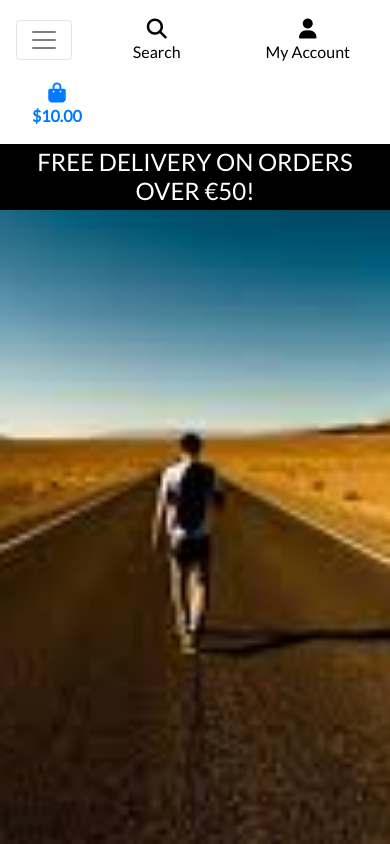
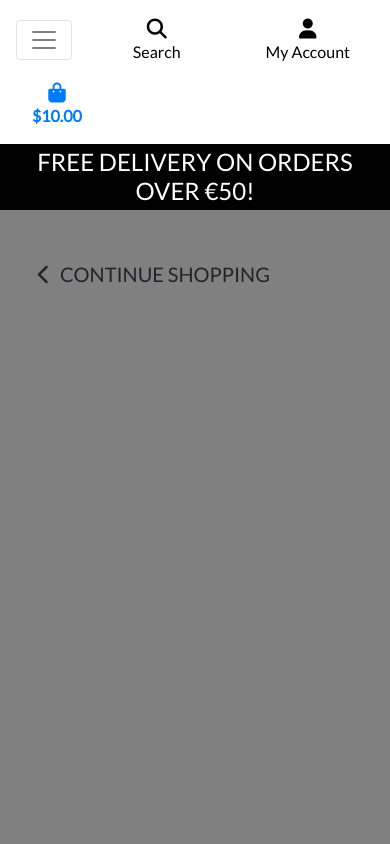
Before and after one commit to colinshaw1/star-nutrition, a Django app: template shoppingbag/templates/bag/bag.html in a window 390 px wide. Run offline with Django 3.2, Linux system fonts and the light colour scheme; the template is opened without the code that fills it: most values are stand-ins (such as "Sample title", 1, 10 or a date in 2020); some libraries are stand-ins or nearby versions.

Commit message:
Add shopping bag app to settings file and add link in base.html and mobile header, add if statment for checkout if a product is selected or instructions if it is not selected

```diff
--- a/shoppingbag/templates/bag/bag.html
+++ b/shoppingbag/templates/bag/bag.html
@@ -10,5 +10,37 @@
 {% endblock %}
 
 {% block content %}
+<!-- covers background image -->
+    <div class="overlay"></div>
+    <div class="container mb-2">
+        <!-- row to contain shopping bag heading -->
+        <div class="row">
+            <div class="col">
+                <hr>
+                <h2 class="logo-font mb-4">Shopping Bag</h2>
+                <hr>
+            </div>
+        </div>
+        <!-- second row to contain a table showing back contents -->
+        <div class="row">
+            <div class="col">
+                <!-- django logic to render table  -->
+                <!-- if items in shopping bag table will be rendered -->
+                {% if bag_item %}
+                    <div class="table-responsive rounded"></div>
+                {% else %}
+                    <!-- if not render paragtaph to explain bag is empty -->
+                    <p class="lead mb-5">Your bag is empty! Please select a product you would like before checking out</p>
+                    <!-- links user back to the products page -->
+                    <a href="{% url 'products' %}" class="btn btn-outline-black rounded-0 btn-lg">
+                        <span class="icon">
+                            <i class="fas fa-chevron-left"></i>
+                        </span>
+                        <span class="text-uppercase">Continue Shopping</span>
+                    </a>
+                {% endif %}
+            </div>
+        </div>
+    </div>
 
 {% endblock %}
--- a/star_app/urls.py
+++ b/star_app/urls.py
@@ -15,6 +15,6 @@
     # adding products urls to project level file
     path('products/', include('products.urls')),
     # adding shoppingbag urls to project level file
-    path('shoppingbag/', include('bag.urls')),
+    path('shoppingbag/', include('shoppingbag.urls')),
 ] + static(settings.MEDIA_URL, document_root=settings.MEDIA_ROOT)
 #using static function to add url to media urls
```
